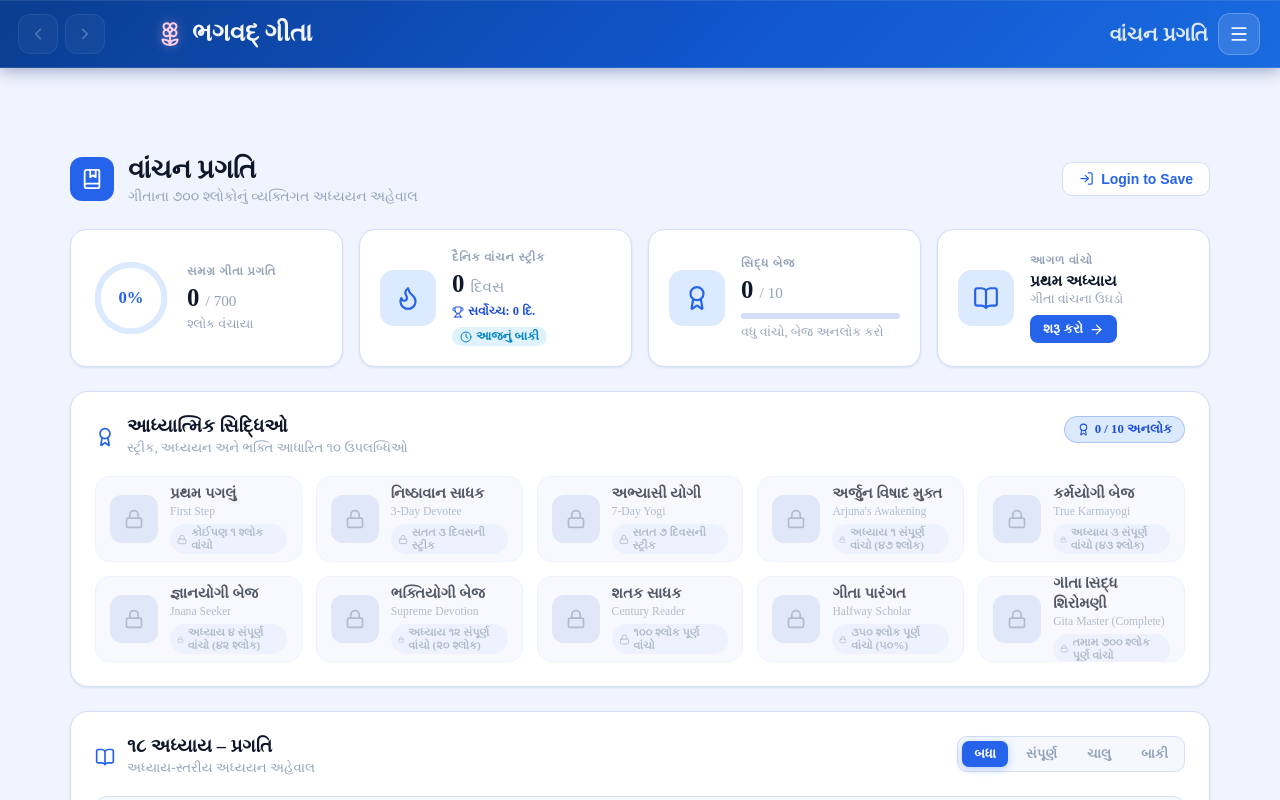
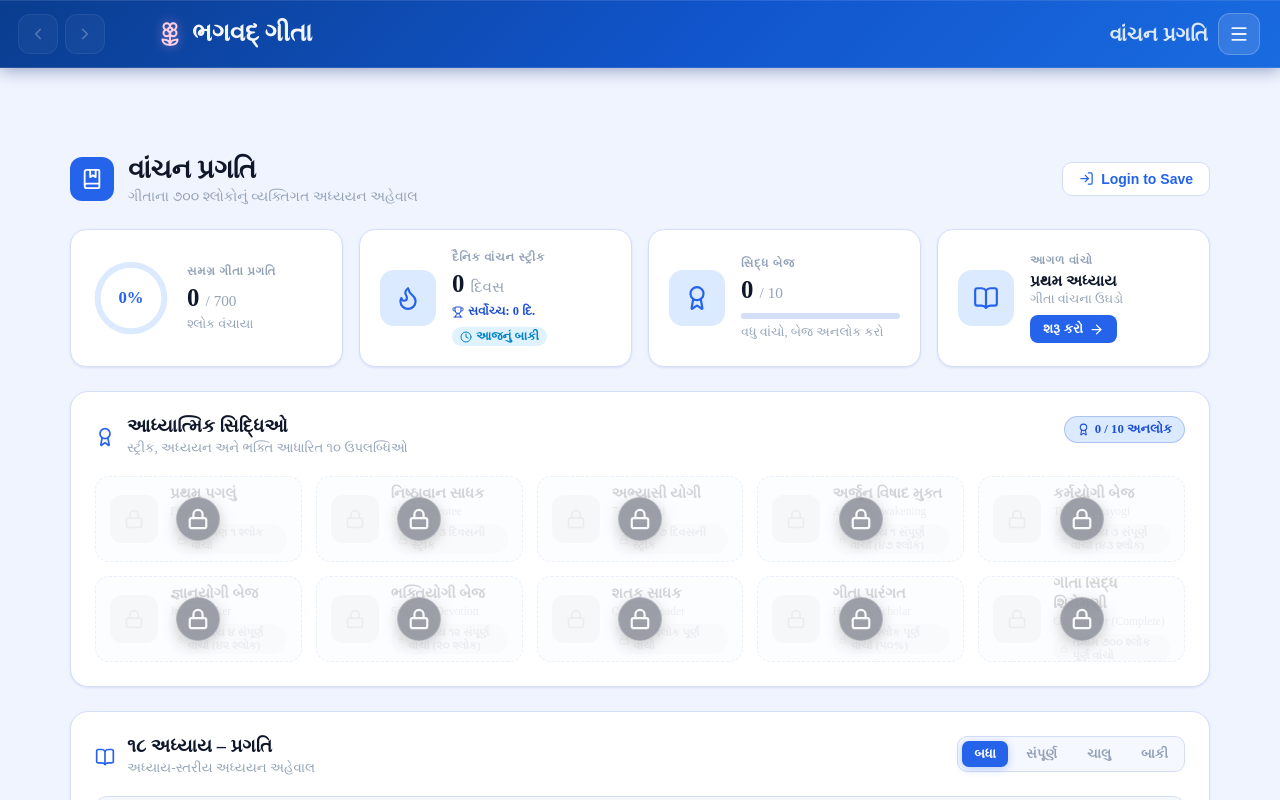
Before and after one commit to aambaliyamanav-star/bhagavad-gita-website, a React (Vite) app in the folder frontend/: page /reading-tracker in a window 1280 px wide. Shown: the top 800 px of the page. Built offline with nearby package versions, Linux system fonts and the light colour scheme.

Commit message:
feat(badges): style locked badges with faint box and big centered professional lock emblem

```diff
--- a/frontend/src/pages/QuizAchievements.css
+++ b/frontend/src/pages/QuizAchievements.css
@@ -361,9 +361,66 @@
 
 /* Locked Card Styling */
 .qa-badge-card.locked {
-  background: rgba(248, 250, 252, 0.85);
-  border-color: rgba(203, 213, 225, 0.7);
-  opacity: 0.88;
+  background: rgba(241, 245, 249, 0.45);
+  border: 1.5px dashed rgba(203, 213, 225, 0.75);
+  opacity: 0.52;
+  position: relative;
+}
+
+[data-theme="dark"] .qa-badge-card.locked,
+.dark .qa-badge-card.locked {
+  background: rgba(15, 23, 42, 0.35);
+  border: 1.5px dashed rgba(51, 65, 85, 0.6);
+  opacity: 0.5;
+}
+
+.qa-badge-card.locked .qa-badge-top-row,
+.qa-badge-card.locked .qa-badge-icon-holder,
+.qa-badge-card.locked .qa-badge-info,
+.qa-badge-card.locked .qa-badge-footer {
+  opacity: 0.35;
+  filter: grayscale(0.85);
+}
+
+.qa-badge-card.locked:hover {
+  opacity: 0.78;
+  transform: translateY(-2px);
+  border-color: #3b82f6;
+}
+
+/* Big Professional Centered Lock Overlay */
+.qa-badge-locked-overlay {
+  position: absolute;
+  inset: 0;
+  display: flex;
+  align-items: center;
+  justify-content: center;
+  pointer-events: none;
+  z-index: 3;
+}
+
+.qa-badge-locked-emblem {
+  width: 52px;
+  height: 52px;
+  border-radius: 50%;
+  background: rgba(15, 23, 42, 0.82);
+  border: 2px solid rgba(255, 255, 255, 0.22);
+  box-shadow: 0 6px 18px rgba(0, 0, 0, 0.45);
+  -webkit-backdrop-filter: blur(4px);
+  backdrop-filter: blur(4px);
+  display: flex;
+  align-items: center;
+  justify-content: center;
+  color: #f1f5f9;
+  transition: transform 0.22s ease, background 0.22s ease, border-color 0.22s ease, color 0.22s ease;
+}
+
+.qa-badge-card.locked:hover .qa-badge-locked-emblem {
+  transform: scale(1.12);
+  background: rgba(30, 58, 138, 0.9);
+  border-color: rgba(96, 165, 250, 0.7);
+  color: #ffd54f;
+  box-shadow: 0 8px 24px rgba(37, 99, 235, 0.45);
 }
 
 [data-theme="dark"] .qa-badge-card,
@@ -371,13 +428,6 @@
   background: rgba(15, 23, 42, 0.7);
   border-color: rgba(96, 165, 250, 0.2);
   box-shadow: 0 6px 18px rgba(0, 0, 0, 0.35);
-}
-
-[data-theme="dark"] .qa-badge-card.locked,
-.dark .qa-badge-card.locked {
-  background: rgba(15, 23, 42, 0.45);
-  border-color: rgba(51, 65, 85, 0.6);
-  opacity: 0.75;
 }
 
 [data-theme="dark"] .qa-badge-card:hover,
--- a/frontend/src/pages/QuizAchievements.jsx
+++ b/frontend/src/pages/QuizAchievements.jsx
@@ -378,6 +378,15 @@ export default function QuizAchievements() {
                       </div>
                     )}
                   </div>
+
+                  {/* Big Professional Centered Lock Overlay for locked cards */}
+                  {!isUnlocked && (
+                    <div className="qa-badge-locked-overlay">
+                      <div className="qa-badge-locked-emblem">
+                        <Lock size={26} strokeWidth={2.4} className="qa-big-lock-icon" />
+                      </div>
+                    </div>
+                  )}
                 </div>
               );
             })}
--- a/frontend/src/pages/ReadingTracker.css
+++ b/frontend/src/pages/ReadingTracker.css
@@ -527,11 +527,67 @@
 }
 
 .rt-badge-card.rt-badge-locked {
-  opacity: 0.72;
+  background: rgba(240, 244, 255, 0.45);
+  border: 1.5px dashed var(--rt-border);
+  opacity: 0.5;
+  position: relative;
+}
+
+[data-theme="dark"] .rt-badge-card.rt-badge-locked {
+  background: rgba(15, 23, 42, 0.35);
+  border: 1.5px dashed rgba(100, 116, 139, 0.4);
+  opacity: 0.48;
+}
+
+.rt-badge-card.rt-badge-locked .rt-badge-icon {
+  opacity: 0.35;
+  filter: grayscale(0.9);
+}
+
+.rt-badge-card.rt-badge-locked .rt-badge-info {
+  opacity: 0.35;
+  filter: grayscale(0.85);
 }
 
 .rt-badge-card.rt-badge-locked:hover {
-  opacity: 0.95;
+  opacity: 0.78;
+  transform: translateY(-2px);
+  border-color: var(--rt-blue-mid);
+}
+
+/* Big Professional Centered Lock Overlay */
+.rt-badge-locked-overlay {
+  position: absolute;
+  inset: 0;
+  display: flex;
+  align-items: center;
+  justify-content: center;
+  pointer-events: none;
+  z-index: 2;
+}
+
+.rt-badge-locked-emblem {
+  width: 44px;
+  height: 44px;
+  border-radius: 50%;
+  background: rgba(15, 23, 42, 0.82);
+  border: 1.5px solid rgba(255, 255, 255, 0.22);
+  box-shadow: 0 4px 14px rgba(0, 0, 0, 0.4);
+  -webkit-backdrop-filter: blur(4px);
+  backdrop-filter: blur(4px);
+  display: flex;
+  align-items: center;
+  justify-content: center;
+  color: #f1f5f9;
+  transition: transform 0.22s ease, background 0.22s ease, border-color 0.22s ease, color 0.22s ease;
+}
+
+.rt-badge-card.rt-badge-locked:hover .rt-badge-locked-emblem {
+  transform: scale(1.12);
+  background: rgba(30, 58, 138, 0.9);
+  border-color: rgba(96, 165, 250, 0.7);
+  color: #ffd54f;
+  box-shadow: 0 6px 18px rgba(37, 99, 235, 0.45);
 }
 
 .rt-badge-icon {
--- a/frontend/src/pages/ReadingTracker.jsx
+++ b/frontend/src/pages/ReadingTracker.jsx
@@ -389,7 +389,15 @@ function ReadingTracker() {
                       : <span className="rt-badge-tag rt-tag-locked"><Lock size={11} /> {badge.criteriaText}</span>
                     }
                   </div>
-                  {isUnlocked && <div className="rt-badge-shimmer" />}
+                  {isUnlocked ? (
+                    <div className="rt-badge-shimmer" />
+                  ) : (
+                    <div className="rt-badge-locked-overlay">
+                      <div className="rt-badge-locked-emblem">
+                        <Lock size={22} strokeWidth={2.4} className="rt-big-lock-icon" />
+                      </div>
+                    </div>
+                  )}
                 </div>
               );
             })}
```
